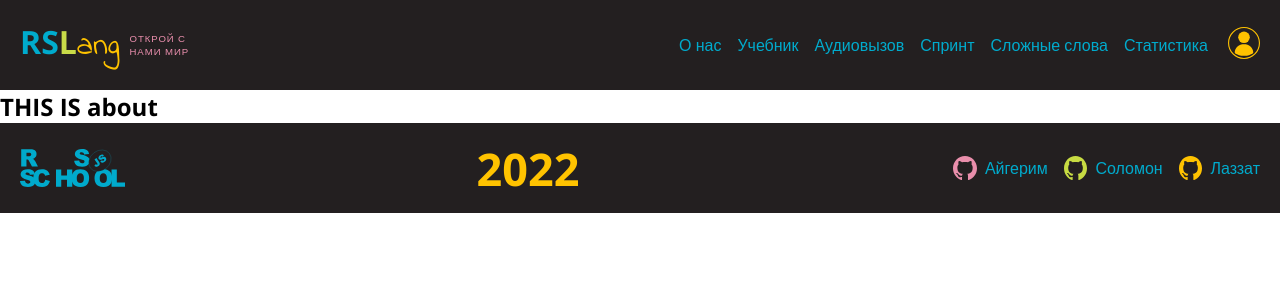
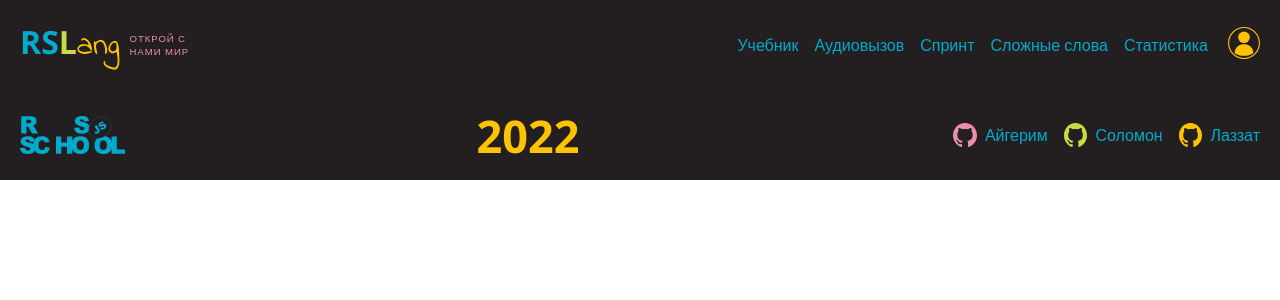
Before and after one commit to AigerimR/rslang, a React app: page /about in a window 1280 px wide. Shown: the top 300 px of the page. Built offline with nearby package versions, Linux system fonts and the light colour scheme; no server answers; a web font is replaced by a local one.

Commit message:
fix: delete AboutPage component

```diff
--- a/src/App.tsx
+++ b/src/App.tsx
@@ -11,7 +11,6 @@ import {
 } from 'react-router-dom';
 
 import MainPage from './components/Pages/MainPage/MainPage';
-import AboutPage from './components/Pages/AboutPage/AboutPage';
 import StatisticsPage from './components/Pages/StatisticsPage/StatisticsPage';
 import AudioGame from './components/Games/AudioGame/AudioGame';
 import SprintGame from './components/Games/SprintGame/SprintGame';
@@ -28,7 +27,6 @@ const App: FC = () => {
         <Header />
         <Routes>
           <Route path="/" element={<MainPage />} />
-            <Route path="/about" element={<AboutPage />} />
           <Route path="/textbook" element={<Textbook />} />
           <Route path="/audio-game" element={<AudioGame />} />
           <Route path="/sprint-game" element={<SprintGame />} />
--- a/src/components/Header/Menu/Menu.tsx
+++ b/src/components/Header/Menu/Menu.tsx
@@ -14,9 +14,6 @@ const Menu = () => {
         </div>
         <div className={classes.menu_shadow} style={menuActive ? { display: 'block' } : { display: 'none' }}></div>
         <ul className={menuActive ? `${classes.menu_list} ${classes.menu_active}` : classes.menu_list}>
-          <li className={classes.menu_item}>
-            <Link to="/about" className={classes.menu_link} onClick={() => setMenuActive(false)}>О нас</Link>
-          </li>
           <li className={classes.menu_item}>
             <Link to="/textbook" className={classes.menu_link} onClick={() => setMenuActive(false)}>Учебник</Link>
           </li>
--- a/src/components/Pages/AboutPage/AboutPage.tsx
+++ /dev/null
@@ -1,7 +0,0 @@
-import React from 'react';
-
-function AboutPage() {
-  return <h2>THIS IS about</h2>;
-}
-
-export default AboutPage;
```
Lines whose indentation alone changed are shown as unchanged.
